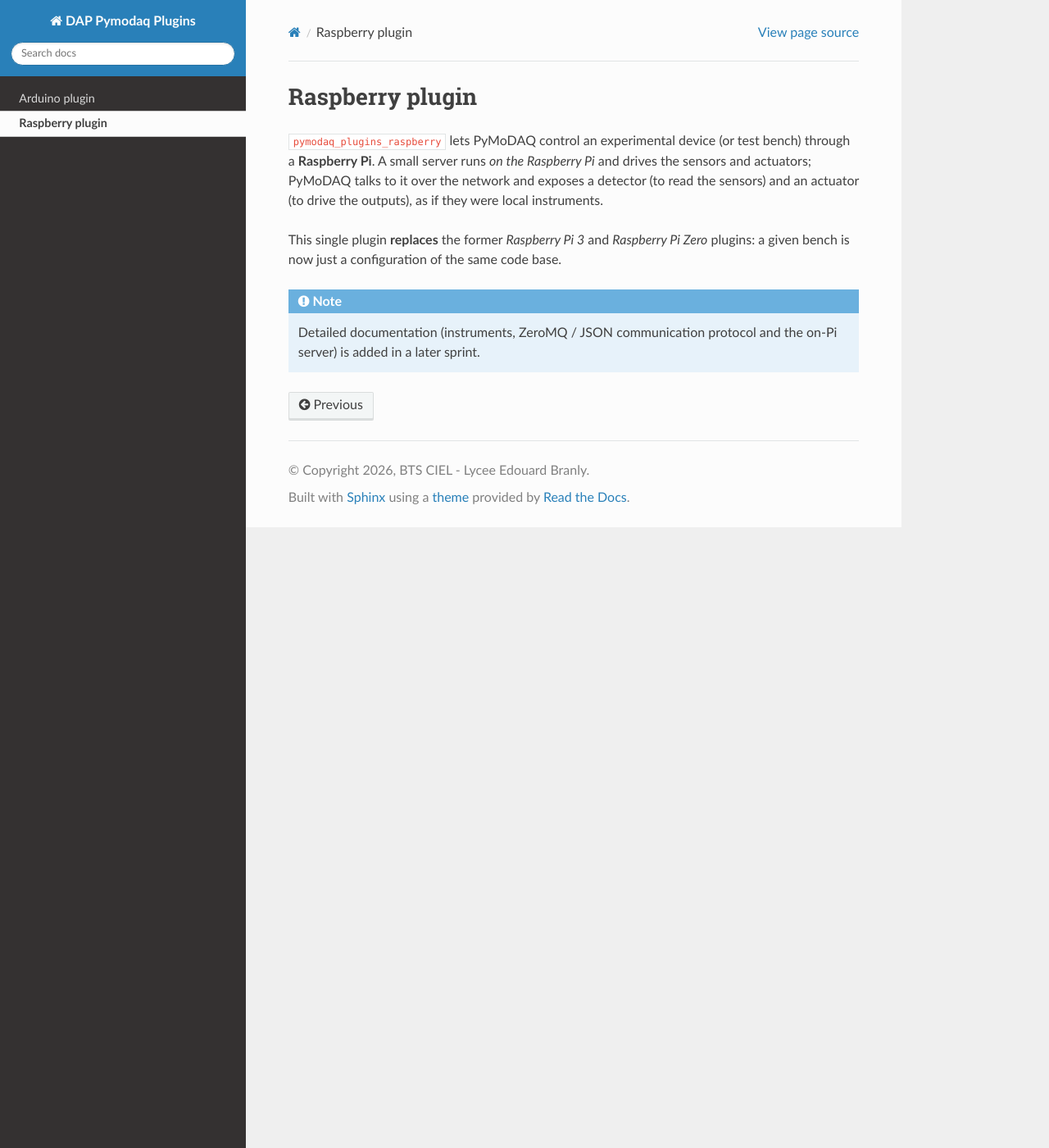
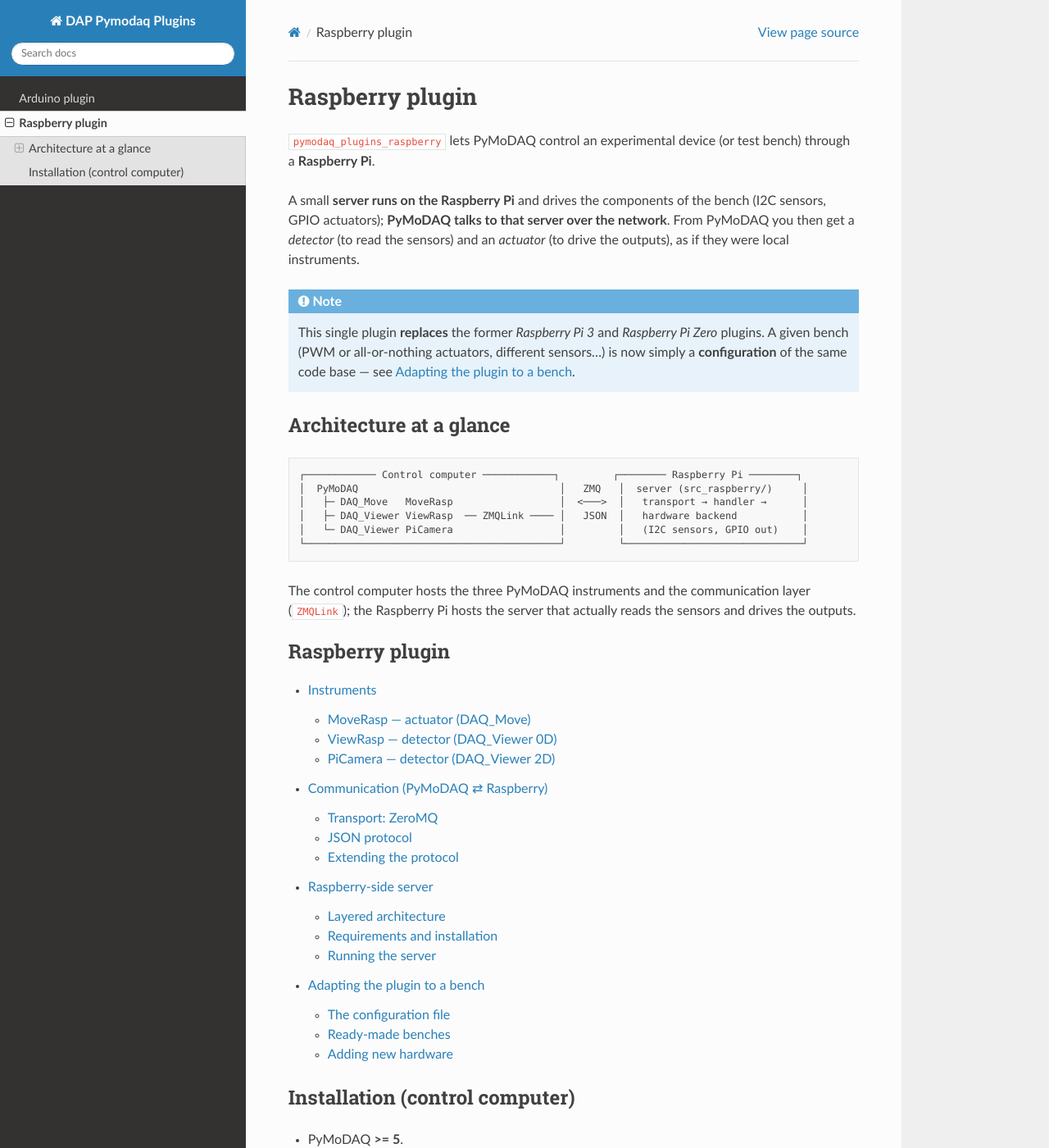
Before and after one commit to wiki-plugins-dap-pymodaq/wiki-plugins-dap-pymodaq.github.io, a Sphinx documentation site: the page built from docs/source/raspberry/index.rst, in a window 1280 px wide and 1400 px high. Shown: the whole window at 82% size. Built offline with Sphinx 7.4.7 and the Read the Docs theme 3.1.0, drawn with Linux system fonts in a browser that asks for light colours; some of the changed text lies outside the part shown.

Commit message:
docs(raspberry): documentation complète du plugin Raspberry (Sprint 8)
5 pages .rst (anglais) depuis les sources :
- index : vue d'ensemble + architecture (plugin PC + serveur Pi)
- instruments : MoveRasp, ViewRasp, PiCamera
- communication : transport ZeroMQ + protocole JSON (scan/AQ/PI/multi)
- server : architecture en couches, install (I2C/pigpio), lancement, simulation
- configuration : config.py, bancs prêts à l'emploi, ajout de pilotes
Build sans warning ; rendu vérifié (identique au thème officiel). Version 1.5.0.

Co-Authored-By: Claude Opus 4.8 <noreply@anthropic.com>

```diff
--- a/docs/source/conf.py
+++ b/docs/source/conf.py
@@ -7,8 +7,8 @@ project = 'DAP Pymodaq Plugins'
 author = 'BTS CIEL - Lycee Edouard Branly'
 copyright = '2026, BTS CIEL - Lycee Edouard Branly'
 
-version = '1.4.0'
-release = '1.4.0'
+version = '1.5.0'
+release = '1.5.0'
 
 language = 'en'
 
--- a/docs/source/raspberry/index.rst
+++ b/docs/source/raspberry/index.rst
@@ -2,15 +2,50 @@ Raspberry plugin
 ================
 
 ``pymodaq_plugins_raspberry`` lets PyMoDAQ control an experimental device (or test
-bench) through a **Raspberry Pi**. A small server runs *on the Raspberry Pi* and drives
-the sensors and actuators; PyMoDAQ talks to it over the network and exposes a detector
-(to read the sensors) and an actuator (to drive the outputs), as if they were local
-instruments.
+bench) through a **Raspberry Pi**.
 
-This single plugin **replaces** the former *Raspberry Pi 3* and *Raspberry Pi Zero*
-plugins: a given bench is now just a configuration of the same code base.
+A small **server runs on the Raspberry Pi** and drives the components of the bench
+(I2C sensors, GPIO actuators); **PyMoDAQ talks to that server over the network**. From
+PyMoDAQ you then get a *detector* (to read the sensors) and an *actuator* (to drive the
+outputs), as if they were local instruments.
 
 .. note::
 
-   Detailed documentation (instruments, ZeroMQ / JSON communication protocol and the
-   on-Pi server) is added in a later sprint.
+   This single plugin **replaces** the former *Raspberry Pi 3* and *Raspberry Pi Zero*
+   plugins. A given bench (PWM or all-or-nothing actuators, different sensors…) is now
+   simply a **configuration** of the same code base — see :doc:`configuration`.
+
+Architecture at a glance
+------------------------
+
+.. code-block:: text
+
+   ┌──────────── Control computer ────────────┐         ┌──────── Raspberry Pi ────────┐
+   │  PyMoDAQ                                  │   ZMQ   │  server (src_raspberry/)     │
+   │   ├─ DAQ_Move   MoveRasp                  │  <───>  │   transport → handler →      │
+   │   ├─ DAQ_Viewer ViewRasp  ── ZMQLink ──── │   JSON  │   hardware backend           │
+   │   └─ DAQ_Viewer PiCamera                  │         │   (I2C sensors, GPIO out)    │
+   └───────────────────────────────────────────┘         └──────────────────────────────┘
+
+The control computer hosts the three PyMoDAQ instruments and the communication layer
+(``ZMQLink``); the Raspberry Pi hosts the server that actually reads the sensors and
+drives the outputs.
+
+.. toctree::
+   :maxdepth: 2
+   :caption: Raspberry plugin
+
+   instruments
+   communication
+   server
+   configuration
+
+Installation (control computer)
+-------------------------------
+
+* PyMoDAQ **>= 5**.
+* On a Windows / macOS control machine the plugin installs as is; the ``picamera2``
+  dependency (Linux-only) is automatically skipped, so only the PiCamera viewer is
+  unavailable there.
+* The Raspberry-side server has its own requirements (I2C bus + ``pigpio`` daemon) —
+  see :doc:`server`.
```
Also changed, not shown: CHANGELOG.md (+12 -0 lines), SPRINTS.md (+2 -1 lines), docs/source/raspberry/communication.rst (added, +84 -0 lines), docs/source/raspberry/configuration.rst (added, +69 -0 lines), docs/source/raspberry/instruments.rst (added, +53 -0 lines), docs/source/raspberry/server.rst (added, +75 -0 lines).
